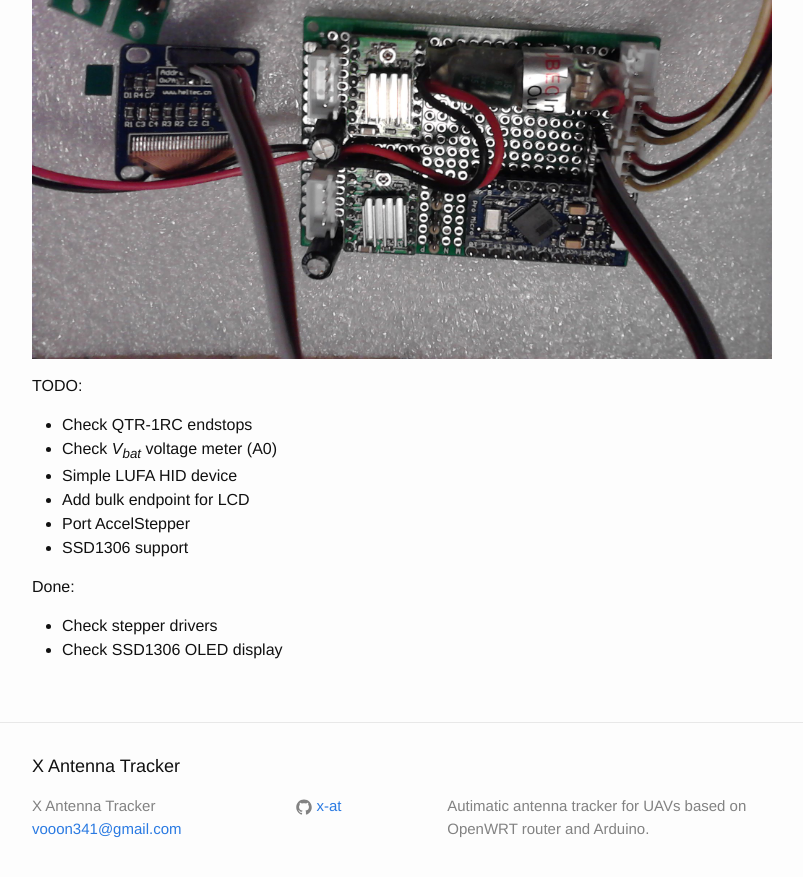
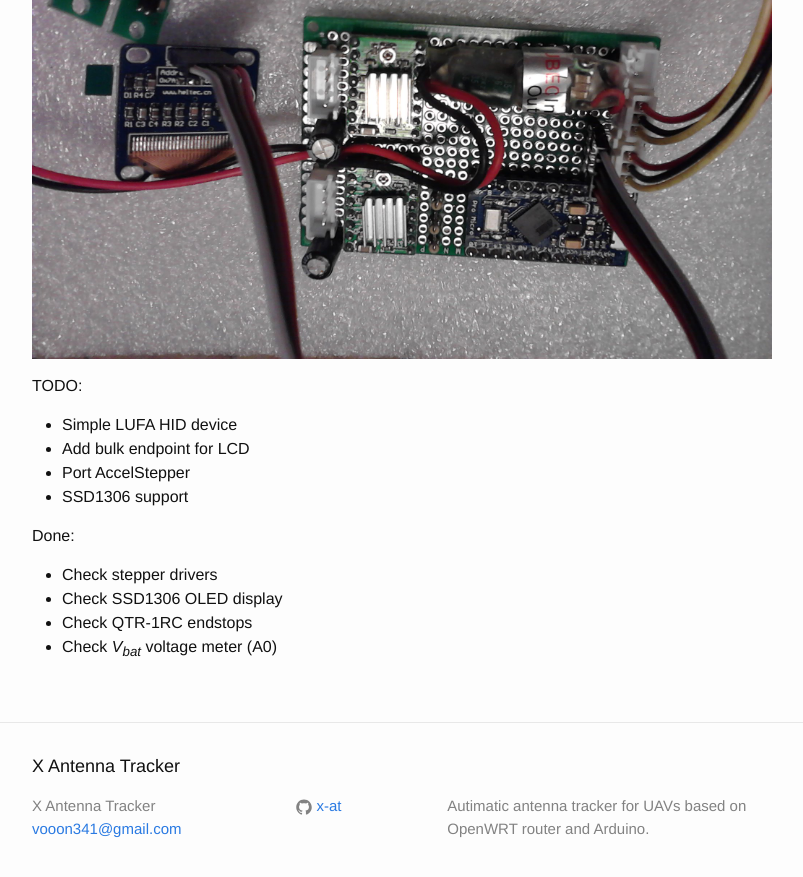
Before and after one commit to X-AT/x-at.github.io, a Jekyll site: the page built from _posts/2015-01-13-arduino-board.md, in a window 1280 px wide and 900 px high, scrolled down 1000 px. Shown: the top 877 px of the window, without its empty margins (238-1041 px from the left). Built offline with Jekyll 4.4.1, drawn with Linux system fonts in a browser that asks for light colours; part of the change alters nothing that is shown.

```diff
--- a/_posts/2015-01-13-arduino-board.md
+++ b/_posts/2015-01-13-arduino-board.md
@@ -17,8 +17,6 @@ My board almost the same as [SatNOGS-arduino][satnogs-ar], but with different wi
 
 TODO:
 
-- Check QTR-1RC endstops
-- Check *V<sub>bat</sub>* voltage meter (A0)
 - Simple LUFA HID device
 - Add bulk endpoint for LCD
 - Port AccelStepper
@@ -28,6 +26,8 @@ Done:
 
 - Check stepper drivers
 - Check SSD1306 OLED display
+- Check QTR-1RC endstops
+- Check *V<sub>bat</sub>* voltage meter (A0)
 
 
 [satnogs]: http://satnogs.org
```
